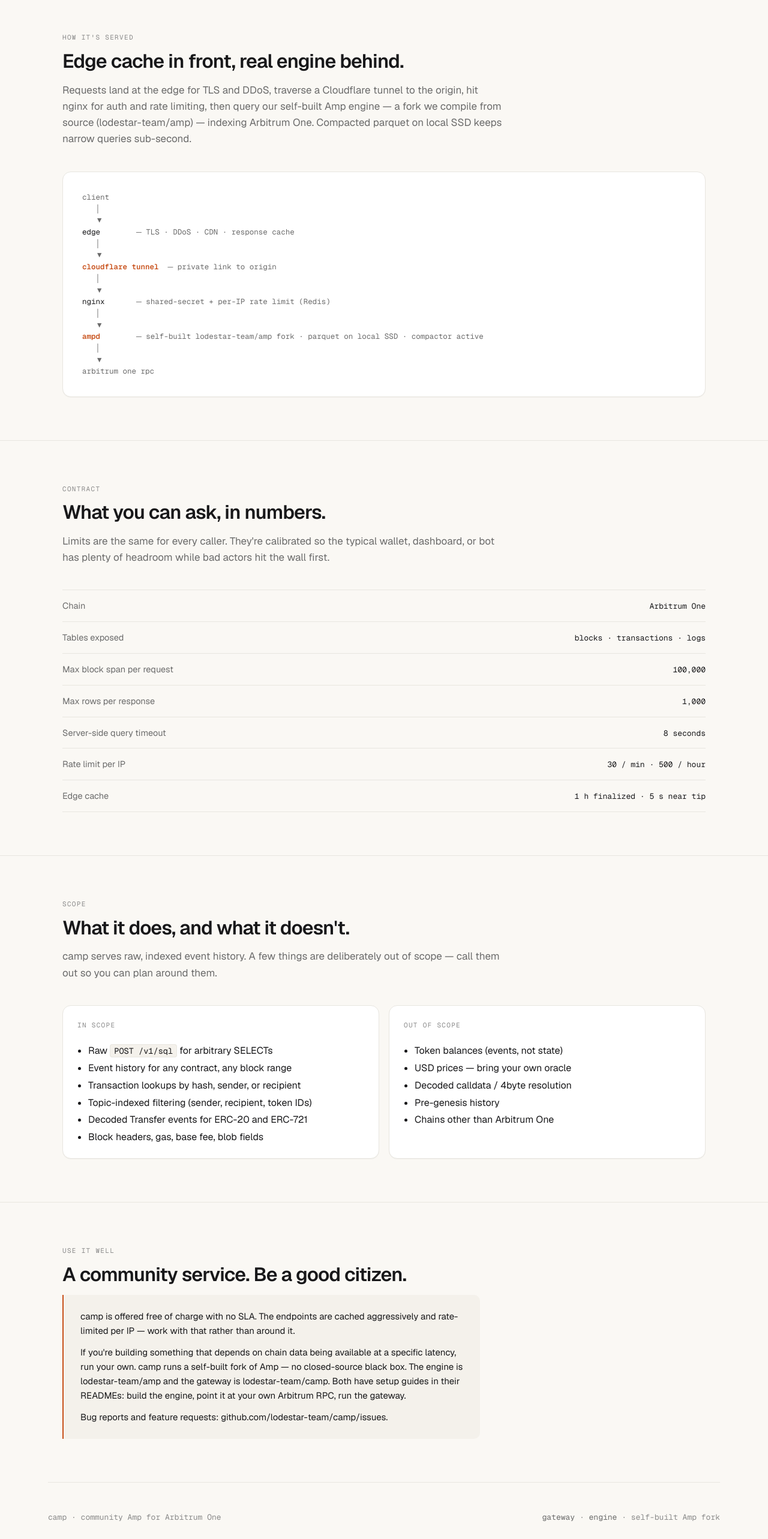
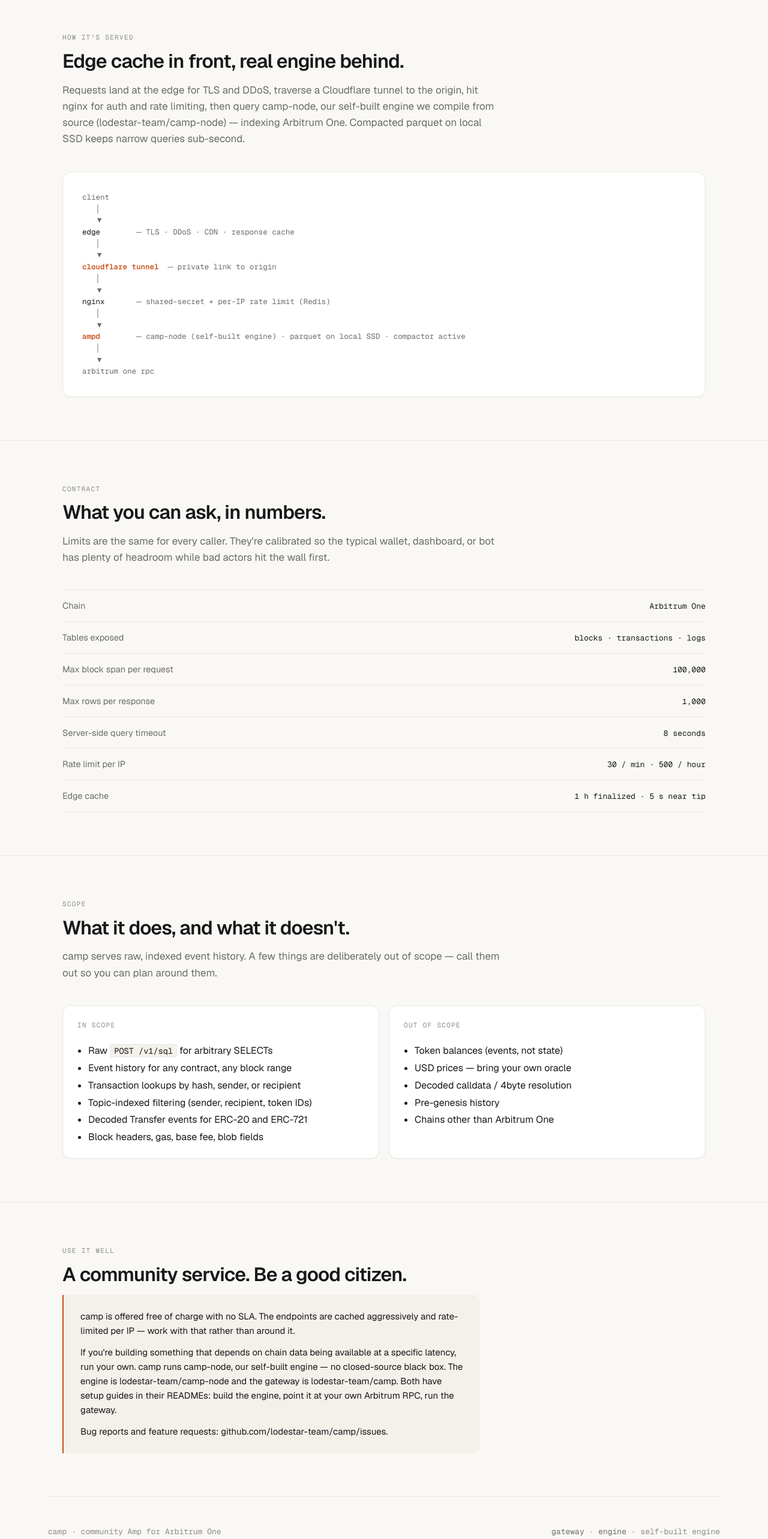
Before and after one commit to lodestar-team/camp, a Next.js app: page / in a window 1280 px wide. Shown: the part 4500-7066 px from the top of the page at 60% size. Built offline with nearby package versions, Linux system fonts and the light colour scheme; no server answers.

Commit message:
rename engine refs amp -> camp-node across README, site, and ops docs
The indexing engine is now lodestar-team/camp-node (clean standalone repo,
built on Edge & Node's Amp, BUSL-1.1). Updates README architecture/engine/
license sections, landing page + metadata, and docs/launch + solo-setup.

```diff
--- a/src/app/layout.tsx
+++ b/src/app/layout.tsx
@@ -17,7 +17,7 @@
 export const metadata: Metadata = {
   title: "camp — Arbitrum's data engine",
   description:
-    "Free, tip-fresh REST gateway over Arbitrum One blocks/transactions/logs. Runs a self-built Amp fork (lodestar-team/amp), no SLA, no signup, no closed-source black box.",
+    "Free, tip-fresh REST gateway over Arbitrum One blocks/transactions/logs. Runs camp-node, a self-built engine (lodestar-team/camp-node), no SLA, no signup, no closed-source black box.",
   openGraph: {
     title: "camp — Arbitrum's data engine",
     description:
--- a/src/app/page.tsx
+++ b/src/app/page.tsx
@@ -548,8 +548,8 @@
             <p className="section-lede">
               Requests land at the edge for TLS and DDoS, traverse a Cloudflare
               tunnel to the origin, hit nginx for auth and rate limiting, then
-              query our self-built Amp engine — a fork we compile from source
-              (lodestar-team/amp) — indexing Arbitrum One. Compacted parquet on
+              query camp-node, our self-built engine we compile from source
+              (lodestar-team/camp-node) — indexing Arbitrum One. Compacted parquet on
               local SSD keeps narrow queries sub-second.
             </p>
 
@@ -567,7 +567,7 @@
 `}<span className="strong">nginx</span>{`       ─ shared-secret + per-IP rate limit (Redis)
    │
    ▼
-`}<span className="accent">ampd</span>{`        ─ self-built lodestar-team/amp fork · parquet on local SSD · compactor active
+`}<span className="accent">ampd</span>{`        ─ camp-node (self-built engine) · parquet on local SSD · compactor active
    │
    ▼
 arbitrum one rpc`}
@@ -668,15 +668,15 @@
               </p>
               <p>
                 If you&apos;re building something that depends on chain data
-                being available at a specific latency, run your own. camp runs a
-                self-built fork of Amp — no closed-source black box. The engine
+                being available at a specific latency, run your own. camp runs
+                camp-node, our self-built engine — no closed-source black box. The engine
                 is{" "}
                 <a
-                  href="https://github.com/lodestar-team/amp"
+                  href="https://github.com/lodestar-team/camp-node"
                   target="_blank"
                   rel="noreferrer"
                 >
-                  lodestar-team/amp
+                  lodestar-team/camp-node
                 </a>{" "}
                 and the gateway is{" "}
                 <a
@@ -711,11 +711,11 @@
               gateway
             </a>{" "}
             ·{" "}
-            <a href="https://github.com/lodestar-team/amp" target="_blank" rel="noreferrer">
+            <a href="https://github.com/lodestar-team/camp-node" target="_blank" rel="noreferrer">
               engine
             </a>{" "}
             ·{" "}
-            self-built Amp fork
+            self-built engine
           </span>
         </footer>
       </main>
```
Also changed, not shown: 3 other files (tests, documents, lock files or other folders).
